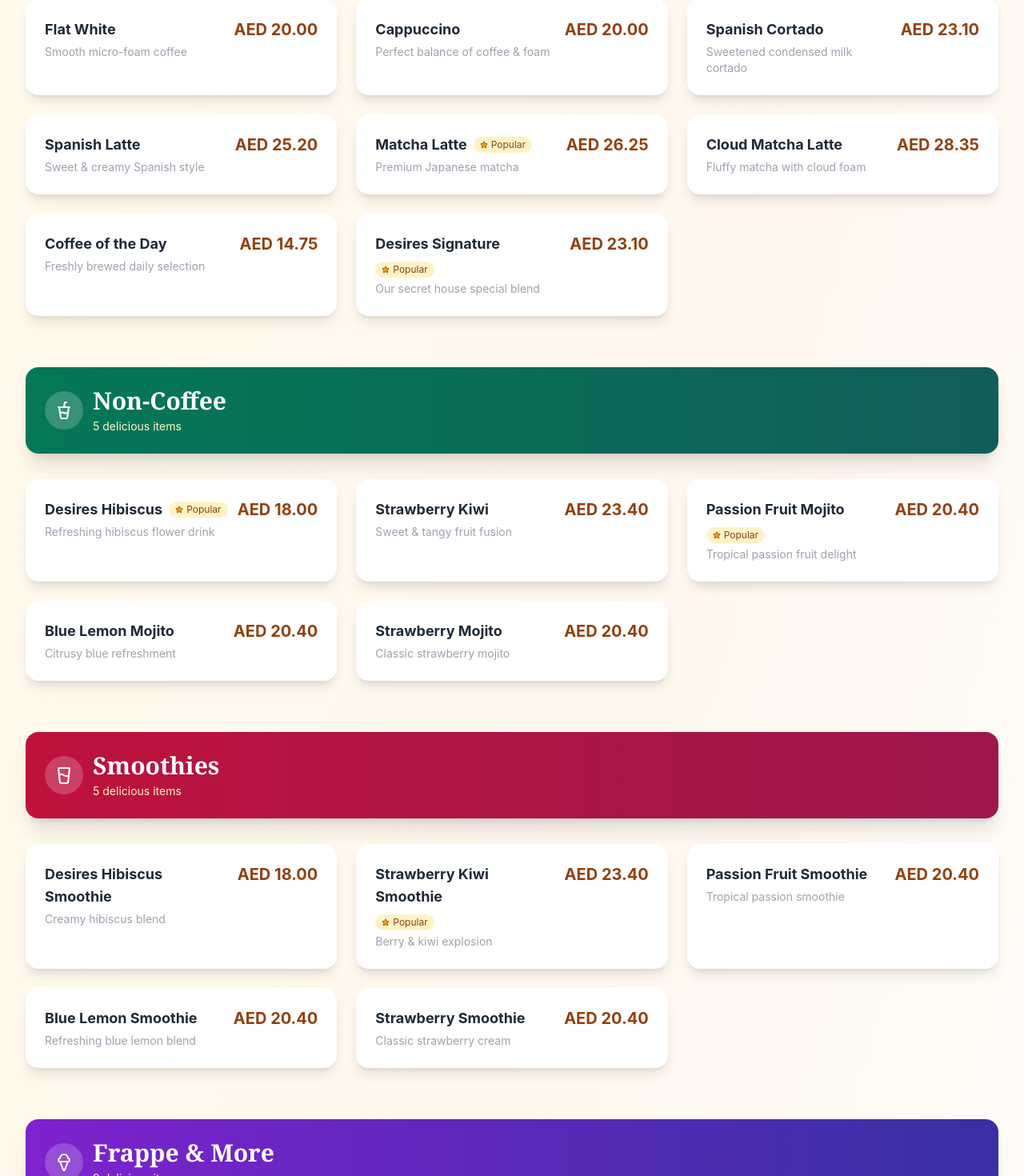
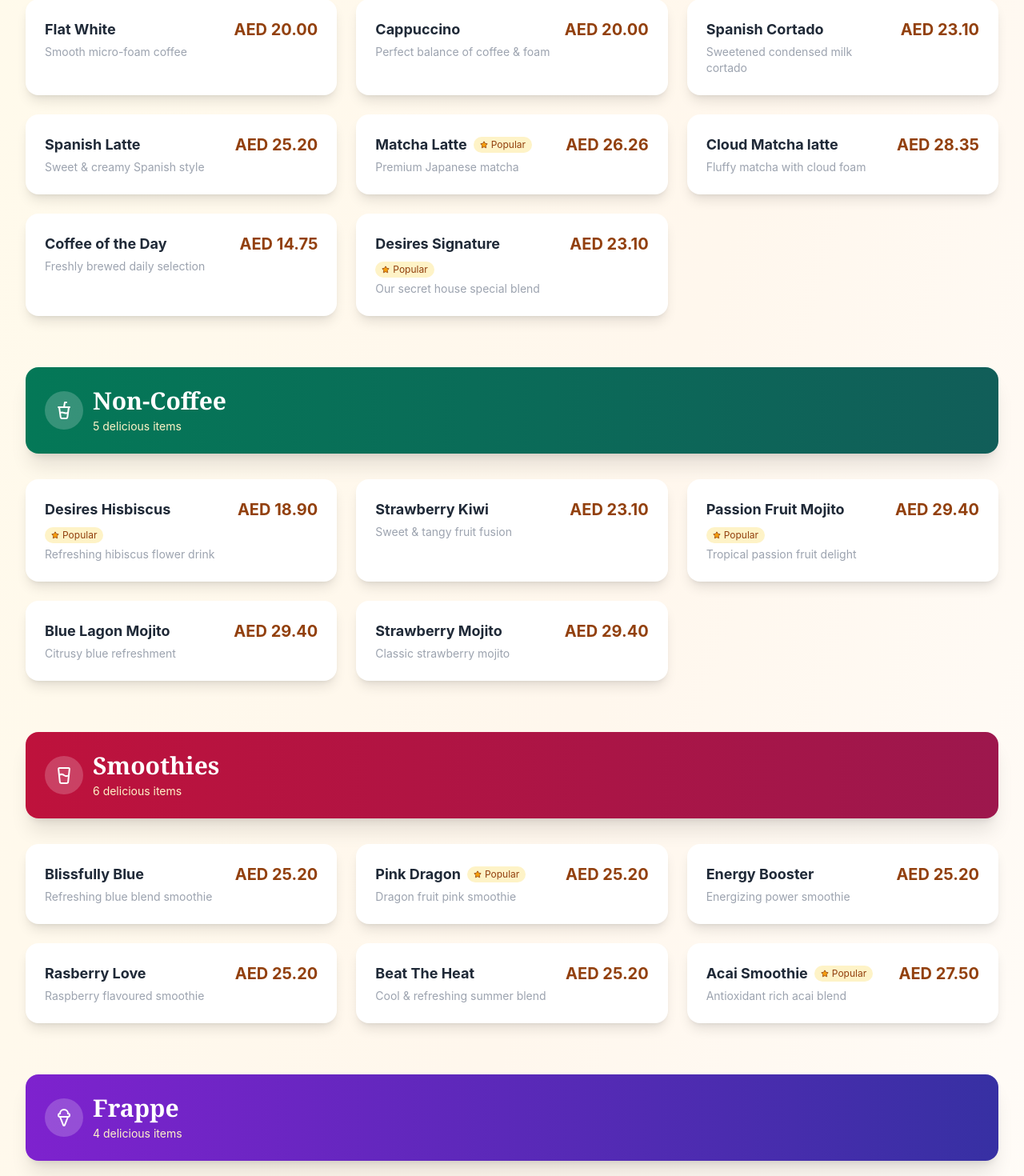
Before and after one commit to saimprojects/desirecafeproject, a React (Vite) app: page /menu in a window 1280 px wide. Shown: the part 1227-2697 px from the top of the page at 80% size. Built offline with nearby package versions, Linux system fonts and the light colour scheme.

Commit message:
upgradation

```diff
--- a/src/pages/Menu.jsx
+++ b/src/pages/Menu.jsx
@@ -11,6 +11,7 @@ import {
   TrendingUp,
   Clock,
   Search,
+  Droplets,
 } from "lucide-react";
 
 function Menu() {
@@ -30,7 +31,7 @@ function Menu() {
       { threshold: 0.1, triggerOnce: true }
     );
 
-    document.querySelectorAll('.menu-item').forEach(el => observer.observe(el));
+    document.querySelectorAll(".menu-item").forEach((el) => observer.observe(el));
     return () => observer.disconnect();
   }, []);
 
@@ -39,117 +40,139 @@ function Menu() {
       icon: <Coffee size={20} className="sm:w-6 sm:h-6" />,
       color: "from-amber-700 to-amber-800",
       bgColor: "from-amber-50 to-orange-50",
+      label: "Coffee",
       items: [
-        { name: "Espresso", price: "14.75", popular: true, description: "Strong & bold shot of pure coffee" },
-        { name: "Salted Caramel Latte", price: "26.25", popular: true, description: "Smooth latte with salted caramel" },
-        { name: "Latte", price: "20.00", popular: false, description: "Creamy steamed milk with espresso" },
+        { name: "Espresso",               price: "14.75", popular: true,  description: "Strong & bold shot of pure coffee" },
+        { name: "Salted Caramel Latte",   price: "26.25", popular: true,  description: "Smooth latte with salted caramel" },
+        { name: "Latte",                  price: "20.00", popular: false, description: "Creamy steamed milk with espresso" },
         { name: "Americano / Long Black", price: "15.75", popular: false, description: "Espresso with hot water" },
-        { name: "Piccolo", price: "17.85", popular: false, description: "Small but mighty milk coffee" },
-        { name: "Cortado", price: "17.85", popular: false, description: "Equal parts espresso & steamed milk" },
-        { name: "Flat White", price: "20.00", popular: false, description: "Smooth micro-foam coffee" },
-        { name: "Cappuccino", price: "20.00", popular: false, description: "Perfect balance of coffee & foam" },
-        { name: "Spanish Cortado", price: "23.10", popular: false, description: "Sweetened condensed milk cortado" },
-        { name: "Spanish Latte", price: "25.20", popular: false, description: "Sweet & creamy Spanish style" },
-        { name: "Matcha Latte", price: "26.25", popular: true, description: "Premium Japanese matcha" },
-        { name: "Cloud Matcha Latte", price: "28.35", popular: false, description: "Fluffy matcha with cloud foam" },
-        { name: "Coffee of the Day", price: "14.75", popular: false, description: "Freshly brewed daily selection" },
-        { name: "Desires Signature", price: "23.10", popular: true, description: "Our secret house special blend" }
-      ]
+        { name: "Piccolo",                price: "17.85", popular: false, description: "Small but mighty milk coffee" },
+        { name: "Cortado",                price: "17.85", popular: false, description: "Equal parts espresso & steamed milk" },
+        { name: "Flat White",             price: "20.00", popular: false, description: "Smooth micro-foam coffee" },
+        { name: "Cappuccino",             price: "20.00", popular: false, description: "Perfect balance of coffee & foam" },
+        { name: "Spanish Cortado",        price: "23.10", popular: false, description: "Sweetened condensed milk cortado" },
+        { name: "Spanish Latte",          price: "25.20", popular: false, description: "Sweet & creamy Spanish style" },
+        { name: "Matcha Latte",           price: "26.26", popular: true,  description: "Premium Japanese matcha" },
+        { name: "Cloud Matcha latte",     price: "28.35", popular: false, description: "Fluffy matcha with cloud foam" },
+        { name: "Coffee of the Day",      price: "14.75", popular: false, description: "Freshly brewed daily selection" },
+        { name: "Desires Signature",      price: "23.10", popular: true,  description: "Our secret house special blend" },
+      ],
     },
+
     nonCoffee: {
       icon: <CupSoda size={20} className="sm:w-6 sm:h-6" />,
       color: "from-emerald-700 to-teal-800",
       bgColor: "from-emerald-50 to-teal-50",
+      label: "Non-Coffee",
       items: [
-        { name: "Desires Hibiscus", price: "18.00", popular: true, description: "Refreshing hibiscus flower drink" },
-        { name: "Strawberry Kiwi", price: "23.40", popular: false, description: "Sweet & tangy fruit fusion" },
-        { name: "Passion Fruit Mojito", price: "20.40", popular: true, description: "Tropical passion fruit delight" },
-        { name: "Blue Lemon Mojito", price: "20.40", popular: false, description: "Citrusy blue refreshment" },
-        { name: "Strawberry Mojito", price: "20.40", popular: false, description: "Classic strawberry mojito" }
-      ]
+        { name: "Desires Hisbiscus",    price: "18.90", popular: true,  description: "Refreshing hibiscus flower drink" },
+        { name: "Strawberry Kiwi",      price: "23.10", popular: false, description: "Sweet & tangy fruit fusion" },
+        { name: "Passion Fruit Mojito", price: "29.40", popular: true,  description: "Tropical passion fruit delight" },
+        { name: "Blue Lagon Mojito",    price: "29.40", popular: false, description: "Citrusy blue refreshment" },
+        { name: "Strawberry Mojito",    price: "29.40", popular: false, description: "Classic strawberry mojito" },
+      ],
     },
+
     smoothies: {
       icon: <GlassWater size={20} className="sm:w-6 sm:h-6" />,
       color: "from-rose-700 to-pink-800",
       bgColor: "from-rose-50 to-pink-50",
+      label: "Smoothies",
       items: [
-        { name: "Desires Hibiscus Smoothie", price: "18.00", popular: false, description: "Creamy hibiscus blend" },
-        { name: "Strawberry Kiwi Smoothie", price: "23.40", popular: true, description: "Berry & kiwi explosion" },
-        { name: "Passion Fruit Smoothie", price: "20.40", popular: false, description: "Tropical passion smoothie" },
-        { name: "Blue Lemon Smoothie", price: "20.40", popular: false, description: "Refreshing blue lemon blend" },
-        { name: "Strawberry Smoothie", price: "20.40", popular: false, description: "Classic strawberry cream" }
-      ]
+        { name: "Blissfully Blue",  price: "25.20", popular: false, description: "Refreshing blue blend smoothie" },
+        { name: "Pink Dragon",      price: "25.20", popular: true,  description: "Dragon fruit pink smoothie" },
+        { name: "Energy Booster",   price: "25.20", popular: false, description: "Energizing power smoothie" },
+        { name: "Rasberry Love",    price: "25.20", popular: false, description: "Raspberry flavoured smoothie" },
+        { name: "Beat The Heat",    price: "25.20", popular: false, description: "Cool & refreshing summer blend" },
+        { name: "Acai Smoothie",    price: "27.50", popular: true,  description: "Antioxidant rich acai blend" },
+      ],
     },
+
     frappe: {
       icon: <IceCream size={20} className="sm:w-6 sm:h-6" />,
       color: "from-purple-700 to-indigo-800",
       bgColor: "from-purple-50 to-indigo-50",
+      label: "Frappe",
       items: [
-        { name: "Biscoffy Bliss", price: "25.20", popular: true, description: "Cookie butter frozen delight" },
-        { name: "Pink Dragon", price: "25.20", popular: false, description: "Dragon fruit pink frappe" },
-        { name: "Energy Booster", price: "25.20", popular: false, description: "Energizing coffee frappe" },
-        { name: "Raspberry Rose", price: "25.20", popular: false, description: "Floral raspberry blend" },
-        { name: "Acai Smoothie", price: "27.50", popular: true, description: "Antioxidant rich acai bowl style" },
-        { name: "Cookies & Cream", price: "23.10", popular: false, description: "Oreo cookie frappe" },
-        { name: "Mango Frappe", price: "23.10", popular: false, description: "Tropical mango frozen" },
-        { name: "Desires Frappe", price: "25.20", popular: true, description: "Signature house frappe" },
-        { name: "Protein Shake", price: "20.40", popular: false, description: "Post-workout protein boost" }
-      ]
+        { name: "Cookies & Cream", price: "23.10", popular: false, description: "Oreo cookie frozen frappe" },
+        { name: "Mango Frappe",    price: "23.10", popular: false, description: "Tropical mango frozen blend" },
+        { name: "Desires Frappe",  price: "25.20", popular: true,  description: "Signature house frappe" },
+        { name: "Protein Shake",   price: "29.40", popular: false, description: "Post-workout protein boost" },
+      ],
     },
+
     iceCream: {
       icon: <IceCream size={20} className="sm:w-6 sm:h-6" />,
       color: "from-sky-700 to-blue-800",
       bgColor: "from-sky-50 to-blue-50",
+      label: "Ice Cream",
       items: [
-        { name: "Vanilla", price: "15.75", popular: false, description: "Classic vanilla bean" },
-        { name: "Salted Caramel", price: "15.75", popular: true, description: "Sweet & salty caramel" },
-        { name: "Pistachio", price: "17.85", popular: false, description: "Nutty pistachio delight" },
-        { name: "Watermelon Sorbet", price: "15.75", popular: false, description: "Refreshing dairy-free sorbet" },
-        { name: "Roasted Pistachio", price: "17.85", popular: true, description: "Toasted pistachio flavor" },
-        { name: "Triple Chocolate", price: "15.75", popular: false, description: "Chocolate lovers dream" },
-        { name: "Strawberry Sorbet", price: "15.75", popular: false, description: "Fresh strawberry sorbet" },
-        { name: "Arabic Coffee", price: "15.75", popular: false, description: "Traditional Arabic coffee flavor" }
-      ]
+        { name: "Halwa Omania",     price: "17.85", popular: true,  description: "Traditional Omani halwa flavour" },
+        { name: "Vanila",           price: "15.75", popular: false, description: "Classic vanilla bean" },
+        { name: "Salted Caramel",   price: "15.75", popular: true,  description: "Sweet & salty caramel" },
+        { name: "Roasted Pistacio", price: "17.85", popular: false, description: "Toasted pistachio flavor" },
+        { name: "Watermelon Sorbet",price: "15.75", popular: false, description: "Refreshing dairy-free sorbet" },
+        { name: "Tripple Choclate", price: "15.75", popular: false, description: "Chocolate lovers dream" },
+        { name: "Strawbery Sorbet", price: "15.75", popular: false, description: "Fresh strawberry sorbet" },
+        { name: "Arabic Coffee",    price: "15.75", popular: false, description: "Traditional Arabic coffee flavor" },
+      ],
     },
-    tea: {
+
+    specialtyTea: {
       icon: <CupSoda size={20} className="sm:w-6 sm:h-6" />,
       color: "from-amber-700 to-yellow-800",
       bgColor: "from-amber-50 to-yellow-50",
+      label: "Specialty Tea",
       items: [
-        { name: "Aljalah Myth", price: "18.00", popular: true, description: "Exotic mythical blend" },
-        { name: "English Breakfast Tea", price: "18.00", popular: false, description: "Classic morning tea" },
-        { name: "Fool's Booster", price: "18.00", popular: false, description: "Energizing herbal blend" },
-        { name: "Jasmine", price: "18.00", popular: false, description: "Fragrant jasmine green tea" },
-        { name: "Chamomile", price: "18.00", popular: false, description: "Calming bedtime tea" }
-      ]
+        { name: "Arabian Night",        price: "18.90", popular: true,  description: "Exotic Arabian blend" },
+        { name: "English Breakfast Tea",price: "18.90", popular: false, description: "Classic morning tea" },
+        { name: "Rooi Boster",          price: "18.90", popular: false, description: "Energizing herbal blend" },
+        { name: "Jasmine",              price: "18.90", popular: false, description: "Fragrant jasmine green tea" },
+        { name: "Chamamile",            price: "18.90", popular: false, description: "Calming bedtime tea" },
+      ],
     },
+
+    filterCoffee: {
+      icon: <Droplets size={20} className="sm:w-6 sm:h-6" />,
+      color: "from-stone-700 to-zinc-800",
+      bgColor: "from-stone-50 to-zinc-50",
+      label: "Filter Coffee",
+      items: [
+        { name: "V60",       price: "25.20", popular: true,  description: "Pour-over V60 brewed coffee" },
+        { name: "Cold Brew", price: "26.20", popular: true,  description: "Slow-steeped cold brew coffee" },
+        { name: "Chemix",    price: "25.20", popular: false, description: "Chemex brewed filter coffee" },
+      ],
+    },
+
     milkAlt: {
       icon: <Milk size={20} className="sm:w-6 sm:h-6" />,
-      color: "from-stone-700 to-neutral-800",
-      bgColor: "from-stone-50 to-neutral-50",
+      color: "from-neutral-700 to-stone-800",
+      bgColor: "from-neutral-50 to-stone-50",
+      label: "Milk Alternative",
       items: [
-        { name: "Almond Milk", price: "4.00", popular: true, description: "Nutty dairy alternative (Add to any drink)" },
-        { name: "Oat Milk", price: "4.00", popular: true, description: "Creamy oat alternative (Add to any drink)" },
-        { name: "Coconut Milk", price: "4.00", popular: false, description: "Tropical coconut alternative (Add to any drink)" }
-      ]
-    }
+        { name: "Almond Milk",  price: "4.00", popular: true,  description: "Nutty dairy alternative (Add to any drink)" },
+        { name: "Oat Milk",     price: "4.00", popular: true,  description: "Creamy oat alternative (Add to any drink)" },
+        { name: "Coconut Milk", price: "4.00", popular: false, description: "Tropical coconut alternative (Add to any drink)" },
+      ],
+    },
   };
 
   const categories = [
-    { id: "all", name: "All", icon: <Sparkles size={18} className="sm:w-5 sm:h-5" /> },
-    { id: "coffee", name: "Coffee", icon: <Coffee size={18} className="sm:w-5 sm:h-5" /> },
-    { id: "nonCoffee", name: "Non-Coffee", icon: <CupSoda size={18} className="sm:w-5 sm:h-5" /> },
-    { id: "smoothies", name: "Smoothies", icon: <GlassWater size={18} className="sm:w-5 sm:h-5" /> },
-    { id: "frappe", name: "Frappe", icon: <IceCream size={18} className="sm:w-5 sm:h-5" /> },
-    { id: "iceCream", name: "Ice Cream", icon: <IceCream size={18} className="sm:w-5 sm:h-5" /> },
-    { id: "tea", name: "Tea", icon: <CupSoda size={18} className="sm:w-5 sm:h-5" /> },
-    { id: "milkAlt", name: "Milk Alt", icon: <Milk size={18} className="sm:w-5 sm:h-5" /> }
+    { id: "all",          name: "All",              icon: <Sparkles  size={18} className="sm:w-5 sm:h-5" /> },
+    { id: "coffee",       name: "Coffee",           icon: <Coffee    size={18} className="sm:w-5 sm:h-5" /> },
+    { id: "nonCoffee",    name: "Non-Coffee",       icon: <CupSoda   size={18} className="sm:w-5 sm:h-5" /> },
+    { id: "smoothies",    name: "Smoothies",        icon: <GlassWater size={18} className="sm:w-5 sm:h-5" /> },
+    { id: "frappe",       name: "Frappe",           icon: <IceCream  size={18} className="sm:w-5 sm:h-5" /> },
+    { id: "iceCream",     name: "Ice Cream",        icon: <IceCream  size={18} className="sm:w-5 sm:h-5" /> },
+    { id: "specialtyTea", name: "Specialty Tea",    icon: <CupSoda   size={18} className="sm:w-5 sm:h-5" /> },
+    { id: "filterCoffee", name: "Filter Coffee",    icon: <Droplets  size={18} className="sm:w-5 sm:h-5" /> },
+    { id: "milkAlt",      name: "Milk Alternative", icon: <Milk      size={18} className="sm:w-5 sm:h-5" /> },
   ];
 
   const getAllItems = () => {
     let allItems = [];
-    Object.keys(menuData).forEach(category => {
-      menuData[category].items.forEach(item => {
+    Object.keys(menuData).forEach((category) => {
+      menuData[category].items.forEach((item) => {
         allItems.push({ ...item, category });
       });
     });
@@ -161,7 +184,7 @@ function Menu() {
     return menuData[activeCategory]?.items || [];
   };
 
-  const filteredItems = getFilteredItems().filter(item =>
+  const filteredItems = getFilteredItems().filter((item) =>
     item.name.toLowerCase().includes(searchTerm.toLowerCase())
   );
 
@@ -177,7 +200,7 @@ function Menu() {
             <span className="text-xs tracking-wide">SINCE 2010</span>
           </div>
           <h1 className="font-serif text-2xl sm:text-3xl md:text-4xl font-bold mb-2 sm:mb-3">
-            Desire's Café Menu
+            Desires Café Menu
           </h1>
           <p className="text-amber-100 text-sm sm:text-base max-w-xl mx-auto px-4">
             Crafted with passion, served with love. Discover our signature beverages
@@ -230,17 +253,16 @@ function Menu() {
         {!searchTerm && activeCategory === "all" ? (
           Object.keys(menuData).map((category) => (
             <div key={category} className="mb-12 sm:mb-16">
-              <div className={`bg-gradient-to-r ${menuData[category].color} text-white rounded-xl sm:rounded-2xl p-4 sm:p-6 mb-6 sm:mb-8 shadow-xl`}>
+              <div
+                className={`bg-gradient-to-r ${menuData[category].color} text-white rounded-xl sm:rounded-2xl p-4 sm:p-6 mb-6 sm:mb-8 shadow-xl`}
+              >
                 <div className="flex items-center gap-2 sm:gap-3">
                   <div className="w-10 h-10 sm:w-12 sm:h-12 bg-white/20 rounded-full flex items-center justify-center">
                     {menuData[category].icon}
                   </div>
                   <div>
-                    <h2 className="font-serif text-xl sm:text-2xl md:text-3xl font-bold capitalize">
-                      {category === "nonCoffee" ? "Non-Coffee" :
-                       category === "milkAlt" ? "Milk Alternatives" :
-                       category === "frappe" ? "Frappe & More" :
-                       category}
+                    <h2 className="font-serif text-xl sm:text-2xl md:text-3xl font-bold">
+                      {menuData[category].label}
                     </h2>
                     <p className="text-amber-100 text-xs sm:text-sm mt-0.5 sm:mt-1">
                       {menuData[category].items.length} delicious items
@@ -255,7 +277,9 @@ function Menu() {
                     key={idx}
                     id={`menu-item-${category}-${idx}`}
                     className={`menu-item bg-white rounded-xl sm:rounded-2xl p-4 sm:p-6 shadow-lg hover:shadow-2xl transition-all duration-500 hover:-translate-y-1 group ${
-                      visibleItems[`menu-item-${category}-${idx}`] ? 'opacity-100 translate-y-0' : 'opacity-0 translate-y-10'
+                      visibleItems[`menu-item-${category}-${idx}`]
+                        ? "opacity-100 translate-y-0"
+                        : "opacity-0 translate-y-10"
                     }`}
                     style={{ transitionDelay: `${idx * 0.05}s` }}
                   >
@@ -306,10 +330,8 @@ function Menu() {
                       )}
                     </div>
                     <p className="text-gray-400 text-xs sm:text-sm">{item.description}</p>
-                    <p className="text-[10px] sm:text-xs text-gray-300 mt-1 capitalize">
-                      {item.category === "nonCoffee" ? "Non-Coffee" :
-                       item.category === "milkAlt" ? "Milk Alternative" :
-                       item.category}
+                    <p className="text-[10px] sm:text-xs text-gray-300 mt-1">
+                      {menuData[item.category]?.label || item.category}
                     </p>
                   </div>
                   <div className="text-lg sm:text-xl font-bold text-amber-800 shrink-0">
@@ -324,7 +346,9 @@ function Menu() {
         {filteredItems.length === 0 && (
           <div className="text-center py-12 sm:py-20">
             <Coffee size={48} className="sm:w-16 sm:h-16 mx-auto text-gray-300 mb-4" />
-            <p className="text-gray-500 text-base sm:text-lg">No items found. Try searching something else!</p>
+            <p className="text-gray-500 text-base sm:text-lg">
+              No items found. Try searching something else!
+            </p>
           </div>
         )}
 
```
